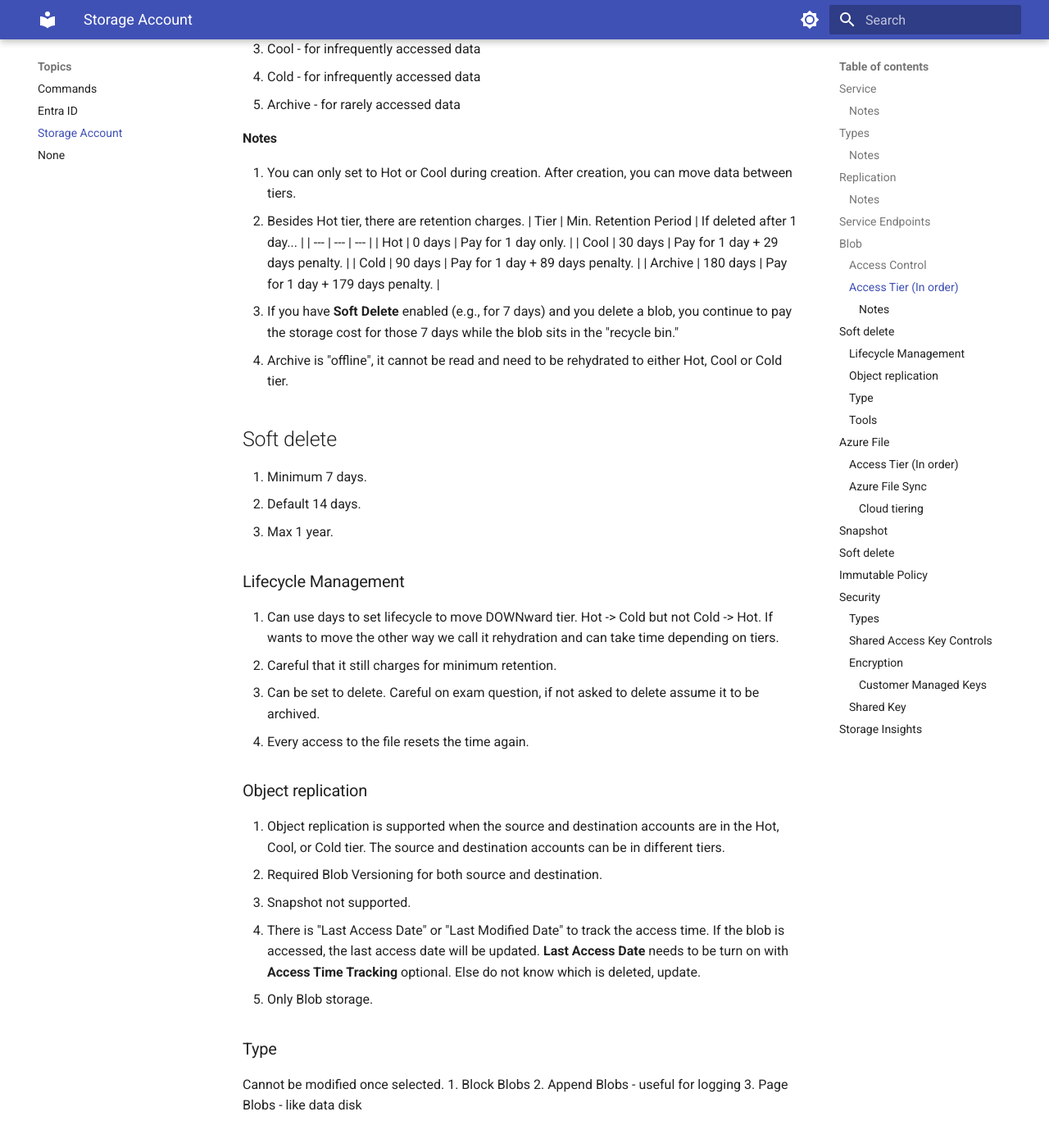
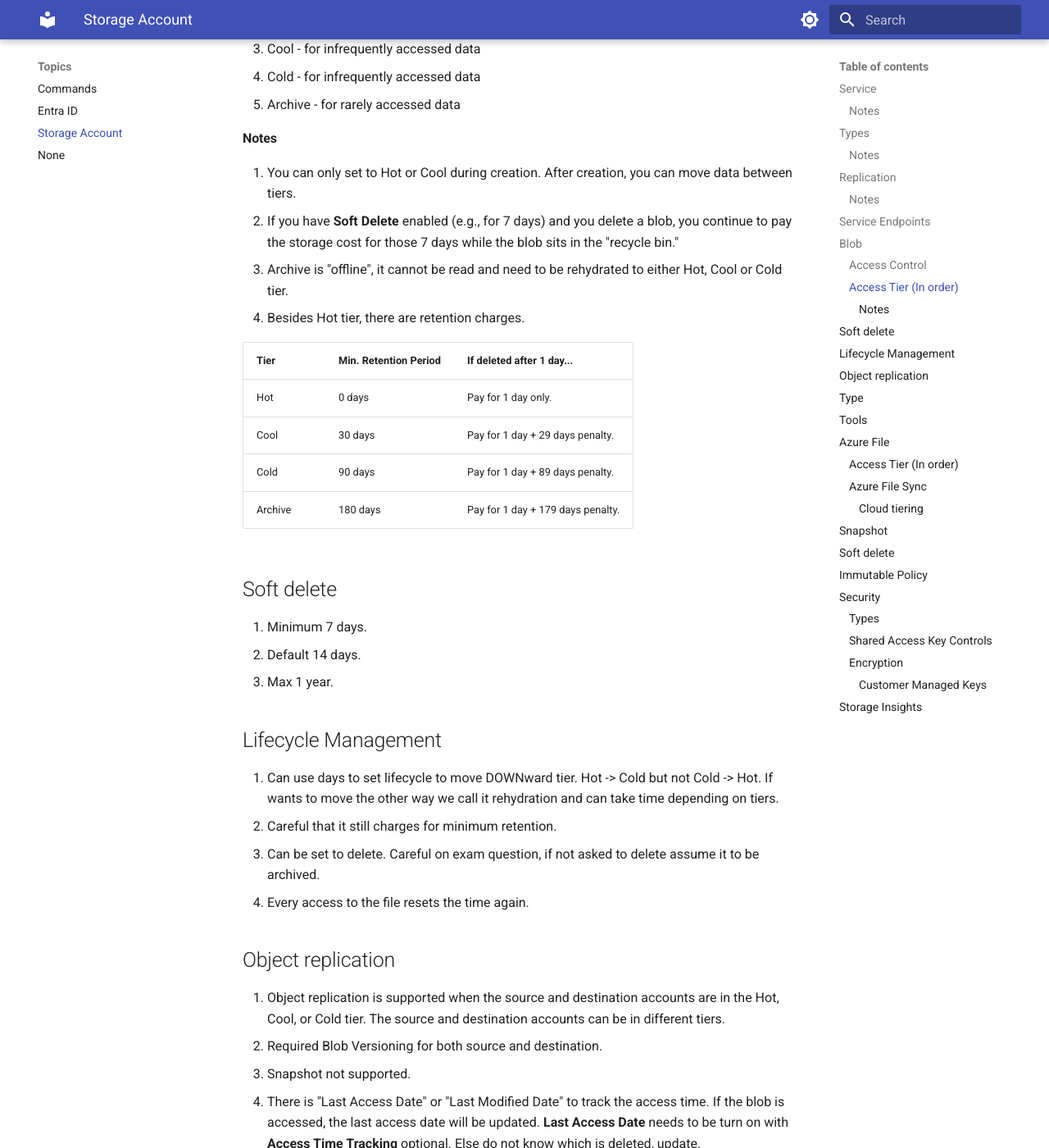
Before and after one commit to yoonghan/AZ-104-Azure-Administrator-Associate, an MkDocs documentation site: the page built from docs/Storage-Account.md, in a window 1280 px wide and 1400 px high, scrolled down 2607 px. Shown: the whole window at 82% size. Built offline with MkDocs 1.6.1 and Material for MkDocs 9.7.7, drawn with Linux system fonts in a browser that asks for light colours; some of the changed text lies outside the part shown.

Commit message:
Add storage account page.

```diff
--- a/docs/Storage-Account.md
+++ b/docs/Storage-Account.md
@@ -68,42 +68,44 @@
 
 #### Notes
 1. You can only set to Hot or Cool during creation. After creation, you can move data between tiers.
-2. Besides Hot tier, there are retention charges.
+2. If you have **Soft Delete** enabled (e.g., for 7 days) and you delete a blob, you continue to pay the storage cost for those 7 days while the blob sits in the "recycle bin."
+3. Archive is "offline", it cannot be read and need to be rehydrated to either Hot, Cool or Cold tier.
+4. Besides Hot tier, there are retention charges.
+
 | Tier | Min. Retention Period | If deleted after 1 day... |
 | --- | --- | --- |
 | Hot  |  0 days | Pay for 1 day only. |
 | Cool | 30 days | Pay for 1 day + 29 days penalty. |
 | Cold | 90 days | Pay for 1 day + 89 days penalty. |
 | Archive | 180 days | Pay for 1 day + 179 days penalty. |
-3. If you have **Soft Delete** enabled (e.g., for 7 days) and you delete a blob, you continue to pay the storage cost for those 7 days while the blob sits in the "recycle bin."
-4. Archive is "offline", it cannot be read and need to be rehydrated to either Hot, Cool or Cold tier.
+
 
 ## Soft delete
 1. Minimum 7 days.
 2. Default 14 days.
 3. Max 1 year.
 
-### Lifecycle Management
+## Lifecycle Management
 1. Can use days to set lifecycle to move DOWNward tier. Hot -> Cold but not Cold -> Hot. If wants to move the other way we call it rehydration and can take time depending on tiers.
 2. Careful that it still charges for minimum retention.
 3. Can be set to delete. Careful on exam question, if not asked to delete assume it to be archived.
 4. Every access to the file resets the time again.
 
-### Object replication
+## Object replication
 1. Object replication is supported when the source and destination accounts are in the Hot, Cool, or Cold tier. The source and destination accounts can be in different tiers.
 2. Required Blob Versioning for both source and destination.
 3. Snapshot not supported.
 4. There is "Last Access Date" or "Last Modified Date" to track the access time. If the blob is accessed, the last access date will be updated. **Last Access Date** needs to be turn on with **Access Time Tracking** optional. Else do not know which is deleted, update.
 5. Only Blob storage.
 
+## Type
+Cannot be modified once selected:
 
-### Type
-Cannot be modified once selected.
 1. Block Blobs
 2. Append Blobs - useful for logging
 3. Page Blobs - like data disk
 
-### Tools
+## Tools
 1. AzCopy
 2. Azure Storage Explorer
 3. Azure Data Box Disk - See later scope it's a physical disk that send to Azure Center. Snowball/Snowcone
@@ -183,9 +185,6 @@
 1. Hardware Security Module (HSM)
 2. Bring Your Own Key (BYOK)
 
-### Shared Key
-1. You have a primary and secondary key.
-
 ## Storage Insights
 1. Real-Time Monitoring. Azure Storage Insights enables real-time monitoring of storage accounts, allowing you to track usage trends, monitor performance, and set up alerts for any anomalies.
 2. Security Auditing. It aids in security auditing by providing comprehensive monitoring and detailed logs, which are essential for ensuring compliance and identifying any security issues.
```
Also changed, not shown: other parts of docs/Storage-Account.md (+2 -2 lines).
